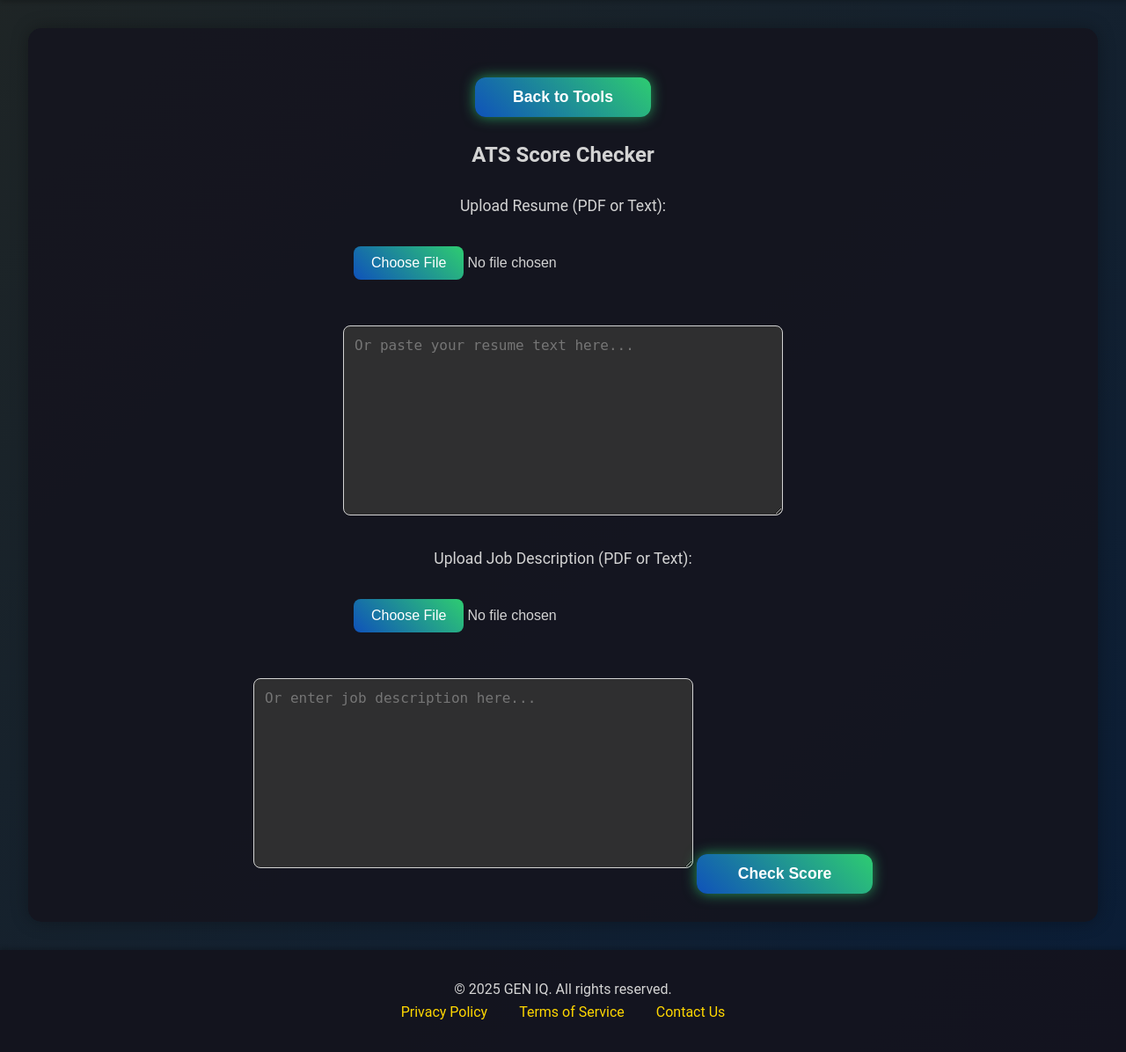
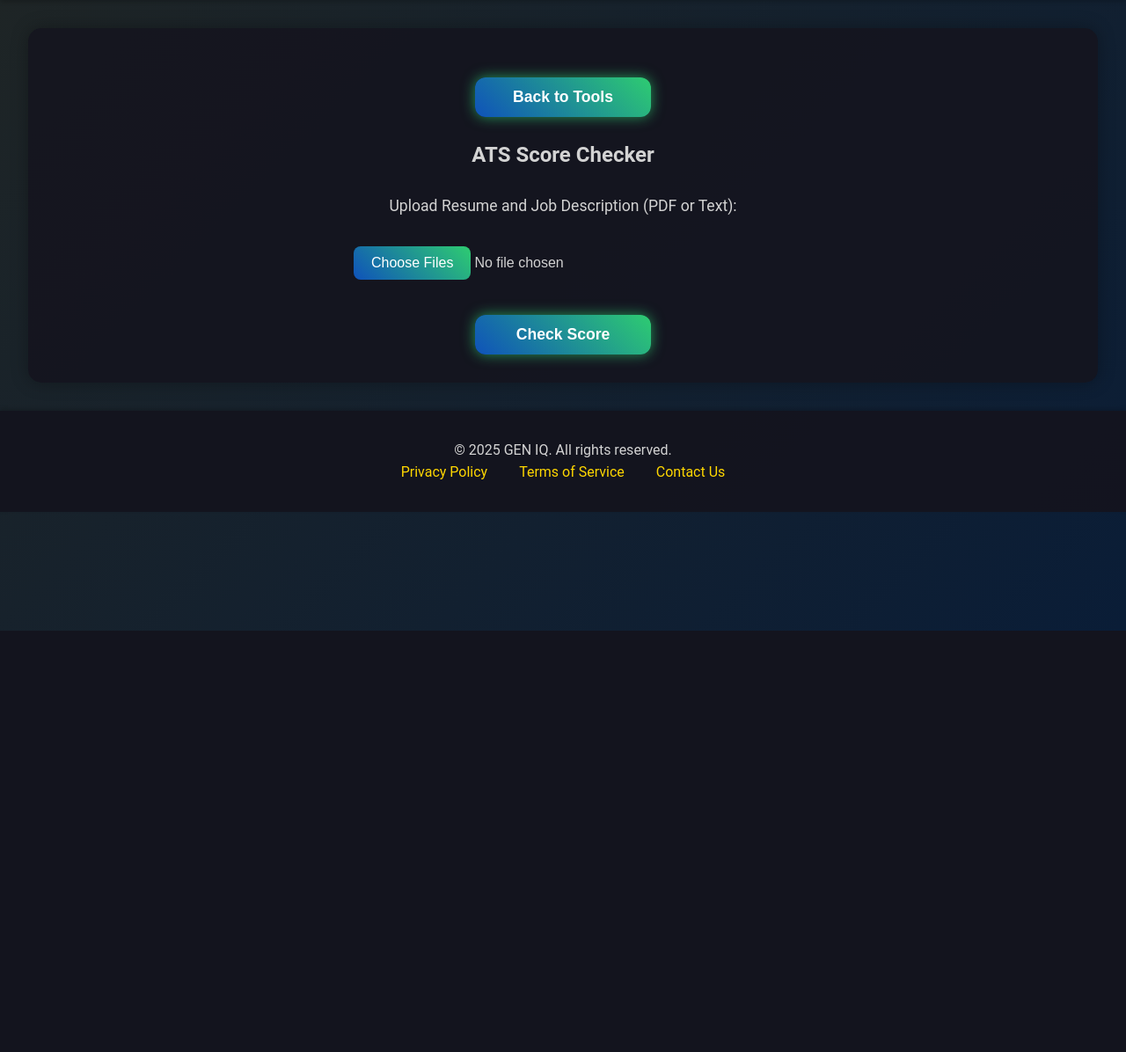
Before and after one commit to Balaji648/gen-ai, a Flask app: page / in a window 1280 px wide, after a click on "ATS Checker". Shown: the part 83-1279 px from the top of the page at 88% size. After the commit the page ends 800 px from the top, so only its background shows below. Run offline with Flask 3, Linux system fonts and the light colour scheme.

Commit message:
Update index.html

```diff
--- a/templates/index.html
+++ b/templates/index.html
@@ -495,15 +495,9 @@
             </div>
             <h2>ATS Score Checker</h2>
             <div class="file-upload-container">
-                <label for="ats-resume-file">Upload Resume (PDF or Text):</label>
-                <input type="file" id="ats-resume-file" accept=".pdf,.txt">
+                <label for="ats-file">Upload Resume and Job Description (PDF or Text):</label>
+                <input type="file" id="ats-file" accept=".pdf,.txt" multiple>
             </div>
-            <textarea id="ats-resume" placeholder="Or paste your resume text here..." rows="10"></textarea>
-            <div class="file-upload-container">
-                <label for="ats-job-desc-file">Upload Job Description (PDF or Text):</label>
-                <input type="file" id="ats-job-desc-file" accept=".pdf,.txt">
-            </div>
-            <textarea id="ats-job-desc" placeholder="Or enter job description here..." rows="10"></textarea>
             <button onclick="checkATSScore()">Check Score</button>
             <div id="ats-result"></div>
         </div>
@@ -511,7 +505,7 @@
 
     <footer>
         <div class="footer-container">
-            <p>&copy; 2025 GEN IQ. All rights reserved.</p>
+            <p>© 2025 GEN IQ. All rights reserved.</p>
             <div class="footer-links">
                 <a href="#">Privacy Policy</a>
                 <a href="#">Terms of Service</a>
@@ -553,18 +547,20 @@
         }
 
         // Handle file uploads for ATS
-        document.getElementById('ats-resume-file').addEventListener('change', function(e) {
+        document.getElementById('ats-file').addEventListener('change', function(e) {
             if (e.target.files.length > 0) {
-                readFile(e.target.files[0], function(text) {
-                    document.getElementById('ats-resume').value = text;
-                });
-            }
-        });
+                const files = e.target.files;
+                let resumeText = '';
+                let jobDescText = '';
 
-        document.getElementById('ats-job-desc-file').addEventListener('change', function(e) {
-            if (e.target.files.length > 0) {
-                readFile(e.target.files[0], function(text) {
-                    document.getElementById('ats-job-desc').value = text;
+                // Assuming first file is resume and second (if present) is job description
+                readFile(files[0], function(text) {
+                    resumeText = text;
+                    if (files.length > 1) {
+                        readFile(files[1], function(text) {
+                            jobDescText = text;
+                        });
+                    }
                 });
             }
         });
@@ -656,20 +652,40 @@
 
         // ATS Score Checker
         async function checkATSScore() {
-            const resume = document.getElementById('ats-resume').value;
-            const jobDesc = document.getElementById('ats-job-desc').value;
             const resultDiv = document.getElementById('ats-result');
+            const files = document.getElementById('ats-file').files;
 
-            if (!resume || !jobDesc) {
-                resultDiv.innerHTML = `<p class="error">Please provide both resume and job description.</p>`;
+            if (files.length < 1) {
+                resultDiv.innerHTML = `<p class="error">Please upload at least one file (resume). Both resume and job description are recommended.</p>`;
                 return;
             }
 
             try {
+                let resumeText = '';
+                let jobDescText = '';
+
+                // Read first file (resume)
+                await new Promise((resolve) => {
+                    readFile(files[0], function(text) {
+                        resumeText = text;
+                        resolve();
+                    });
+                });
+
+                // Read second file (job description) if provided
+                if (files.length > 1) {
+                    await new Promise((resolve) => {
+                        readFile(files[1], function(text) {
+                            jobDescText = text;
+                            resolve();
+                        });
+                    });
+                }
+
                 const response = await fetch('/check-ats-score', {
                     method: 'POST',
                     headers: { 'Content-Type': 'application/x-www-form-urlencoded' },
-                    body: new URLSearchParams({ 'resume': resume, 'job_desc': jobDesc })
+                    body: new URLSearchParams({ 'resume': resumeText, 'job_desc': jobDescText })
                 });
                 const data = await response.json();
                 if (data.error) {
```
